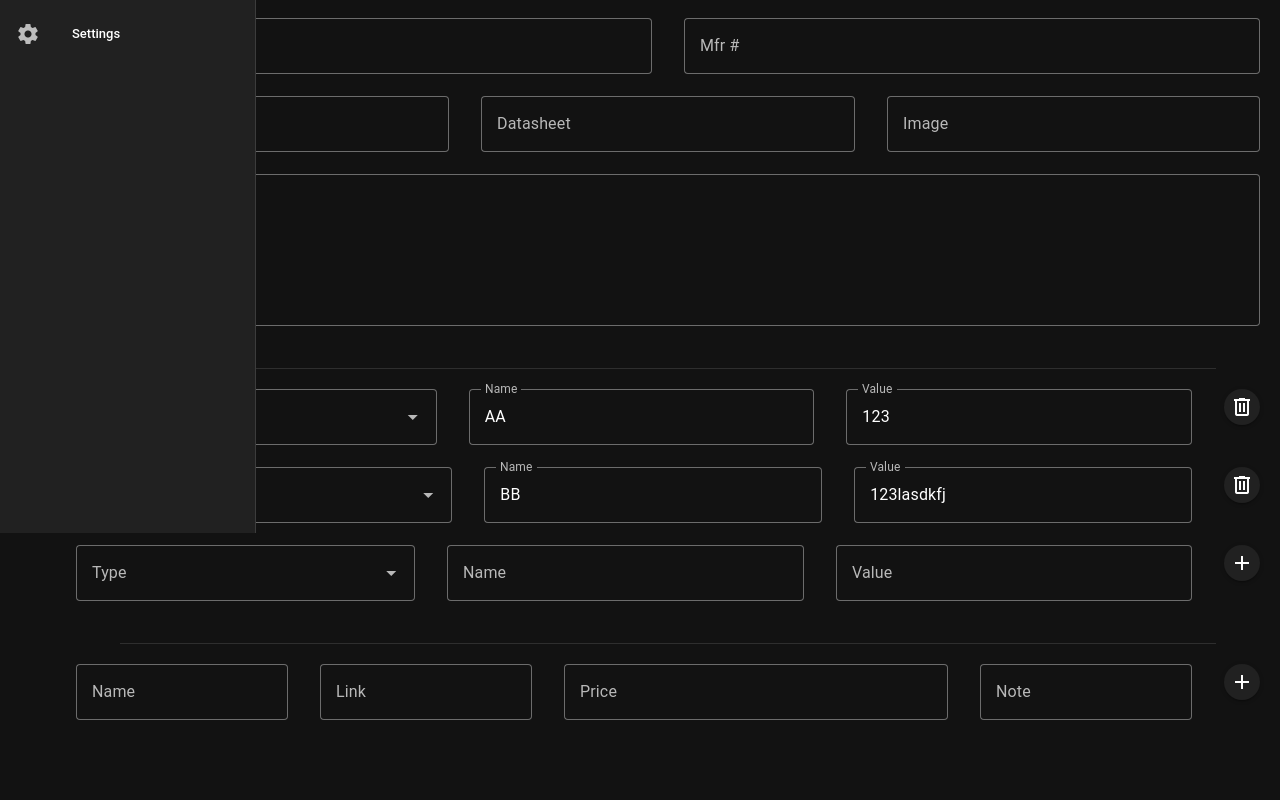
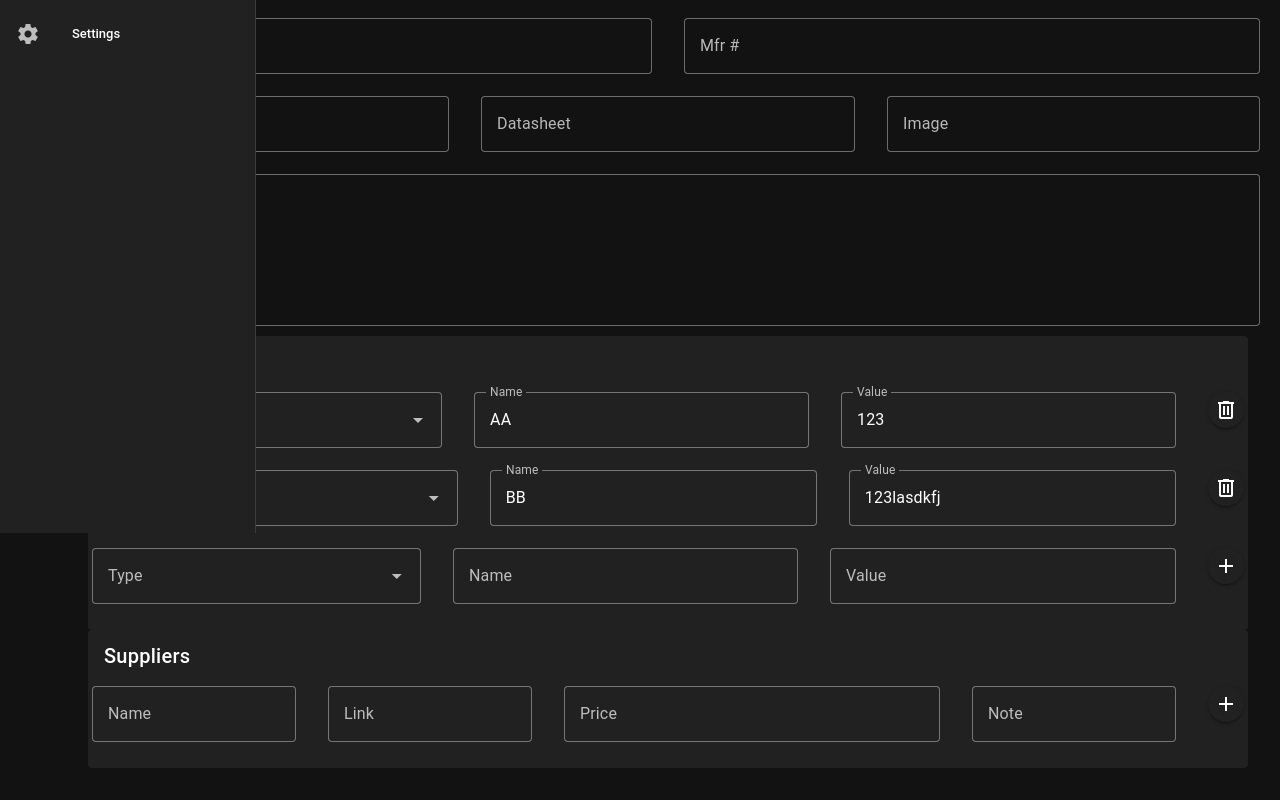
Before and after one commit to ziteh/elebox, a Vue app in the folder elebox-tauri/: page /parts in a window 1280 px wide. Shown: the part 267-1067 px from the top of the page. Before the commit the page ends 1029 px from the top, so only its background shows below. Built offline with nearby package versions, Linux system fonts and the light colour scheme.

Commit message:
feat(tauri): add v-card for custom fields and suppliers

```diff
--- a/elebox-tauri/src/views/Part.vue
+++ b/elebox-tauri/src/views/Part.vue
@@ -288,8 +288,8 @@ onMounted(() => {
         ></v-textarea>
       </v-row>
 
-      <v-divider class="ma-8"></v-divider>
-
+      <v-card title="Custom Fields" variant="flat">
+        <v-container>
           <v-row class="ga-8" v-for="cf in custom_fields">
             <PartCustomField
               :field_type="cf.field_type"
@@ -309,9 +309,11 @@ onMounted(() => {
               @add="handleCustomFieldAdd"
             />
           </v-row>
+        </v-container>
+      </v-card>
 
-      <v-divider class="ma-8"></v-divider>
-
+      <v-card title="Suppliers" variant="flat">
+        <v-container>
           <v-row class="ga-8" v-for="s in suppliers">
             <PartSupplier
               :name="s.name"
@@ -334,5 +336,7 @@ onMounted(() => {
             />
           </v-row>
         </v-container>
+      </v-card>
+    </v-container>
   </v-form>
 </template>
```
Lines whose indentation alone changed are shown as unchanged.
